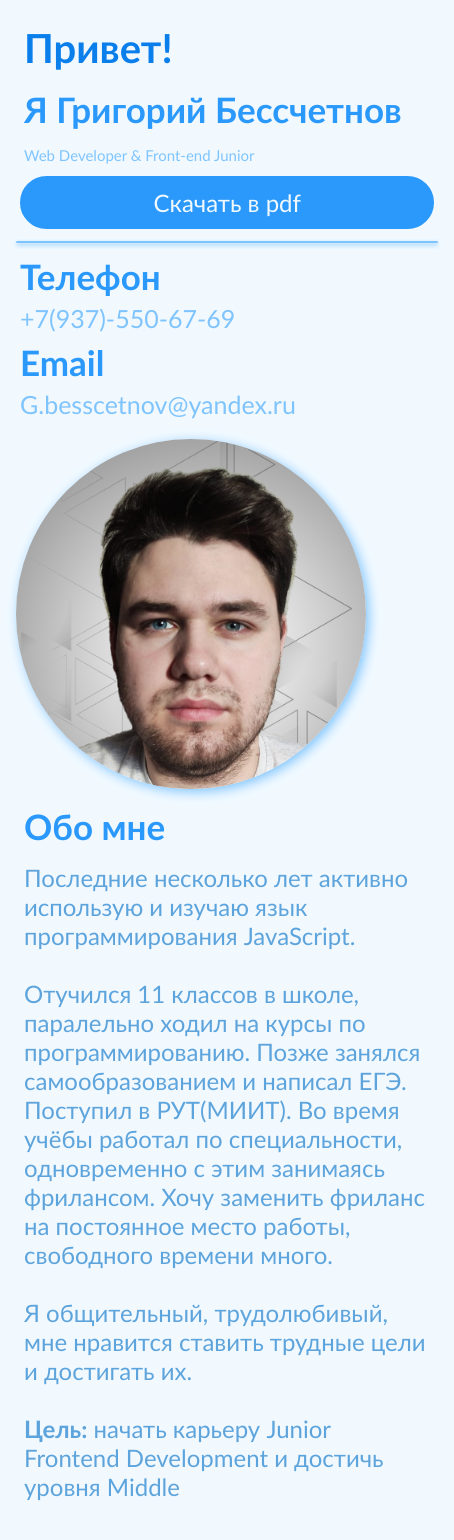
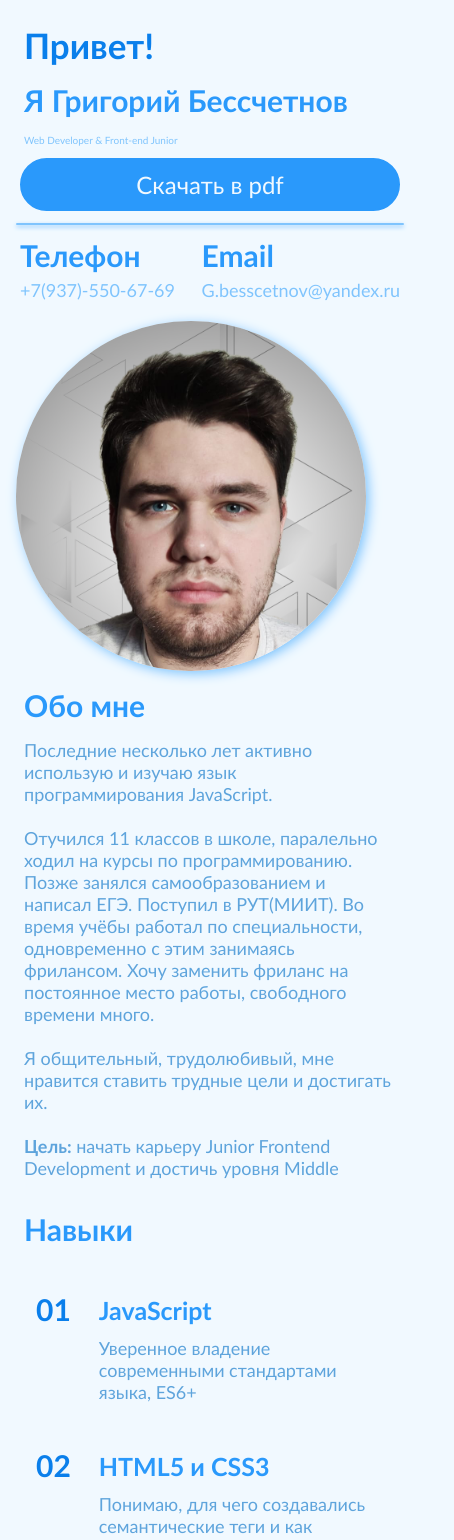
Before and after one commit to reekwul/resume, a Next.js app: page / in a window 390 px wide. Shown: the top 1540 px of the page, 454 px wide, since content can reach past the window. Built offline with nearby package versions, Linux system fonts and the light colour scheme.

Commit message:
шрифт на мобилке

```diff
--- a/styles/globals.css
+++ b/styles/globals.css
@@ -62,4 +62,22 @@ a {
   body{
     display: flex;
   }
+  h1{
+    font-size: 35px;
+  }
+  h2{
+    font-size: 30px;
+  }
+  h3{
+    font-size: 25px;
+  }
+  h4{
+    font-size: 18px;
+  }
+  h6{
+    font-size: 10px;
+  }
+  p{
+    font-size: 18px;
+  }
 }
```
